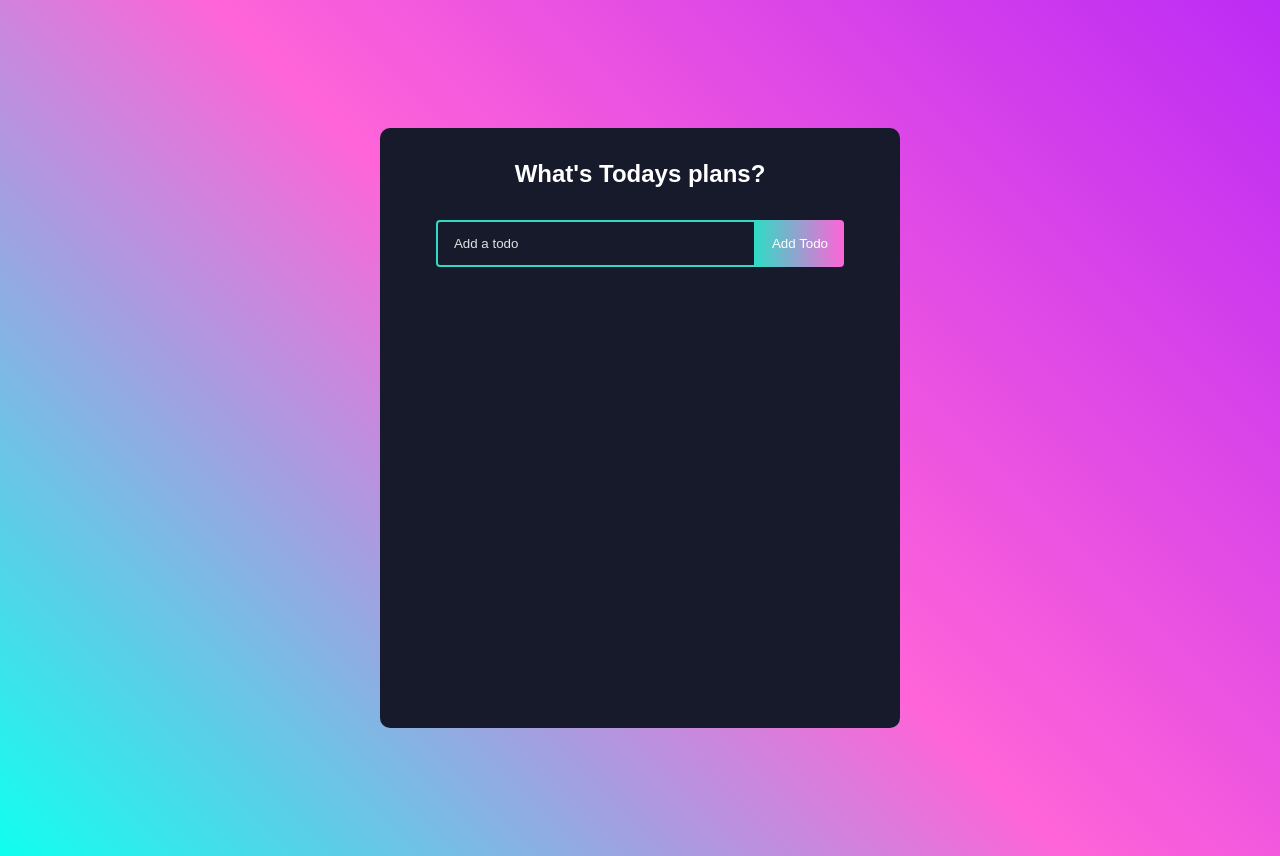
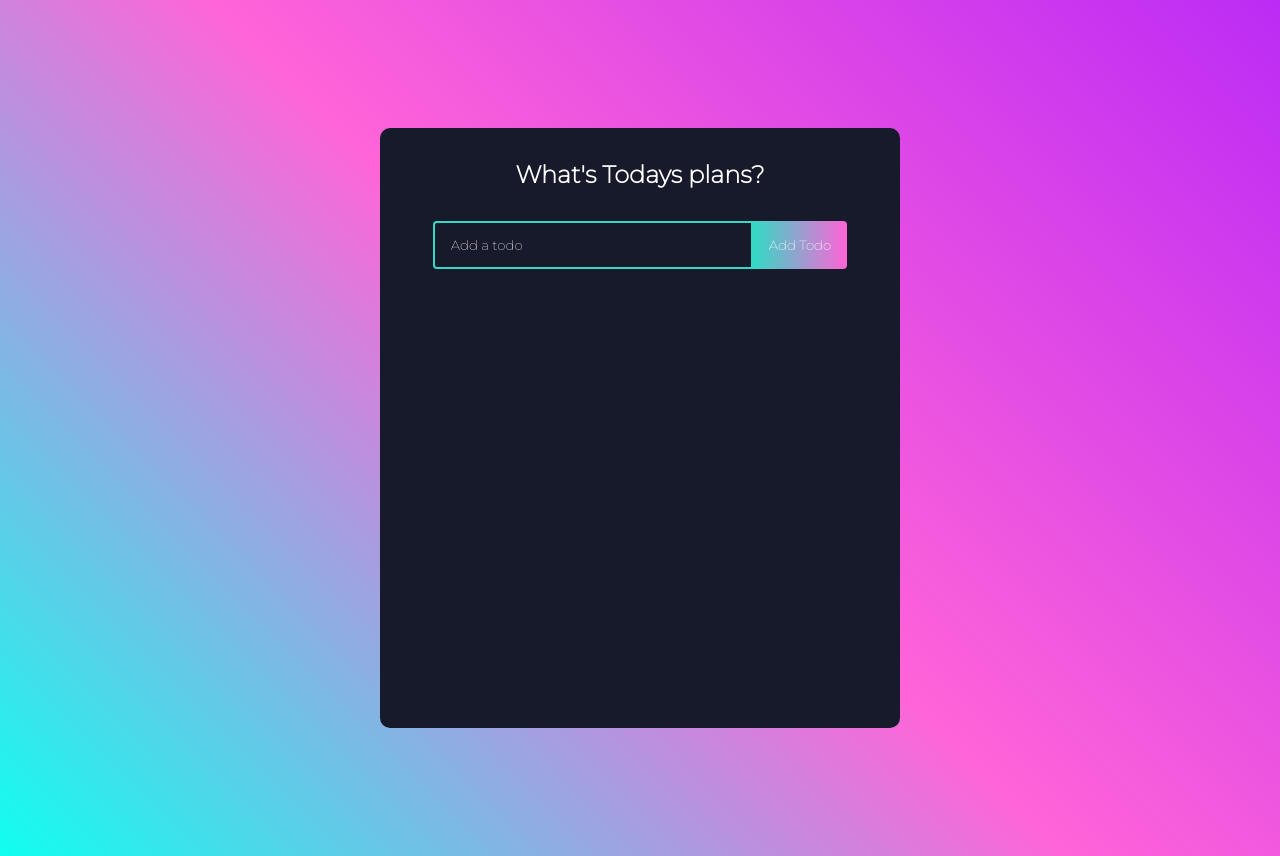
Before and after one commit to VeronicaAndersen/Todolist_app, a React (Create React App) app: page / in a window 1280 px wide. Built offline with nearby package versions, Linux system fonts and the light colour scheme.

Commit message:
Changed fontfamily

```diff
--- a/src/App.css
+++ b/src/App.css
@@ -1,8 +1,9 @@
+@import url('https://fonts.googleapis.com/css2?family=Montserrat:wght@200&display=swap');
 * {
     box-sizing: border-box;
     margin: 0;
     padding: 0;
-    font-family: fantasy;
+    font-family: 'Montserrat', sans-serif;
 }
 
 body {
```
